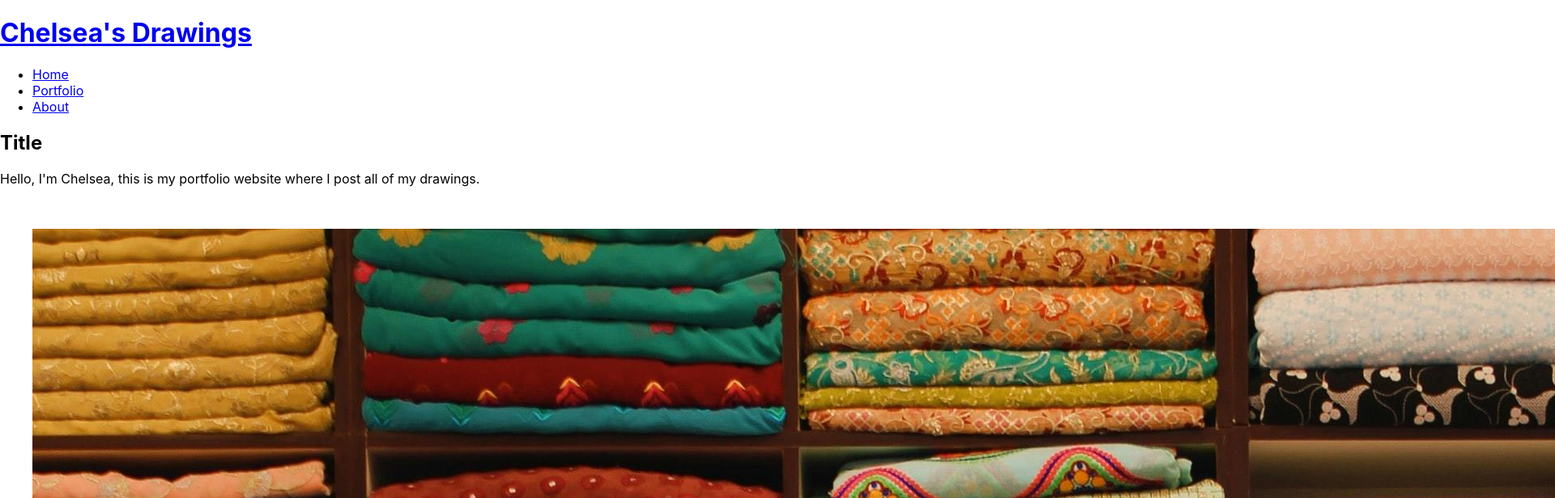
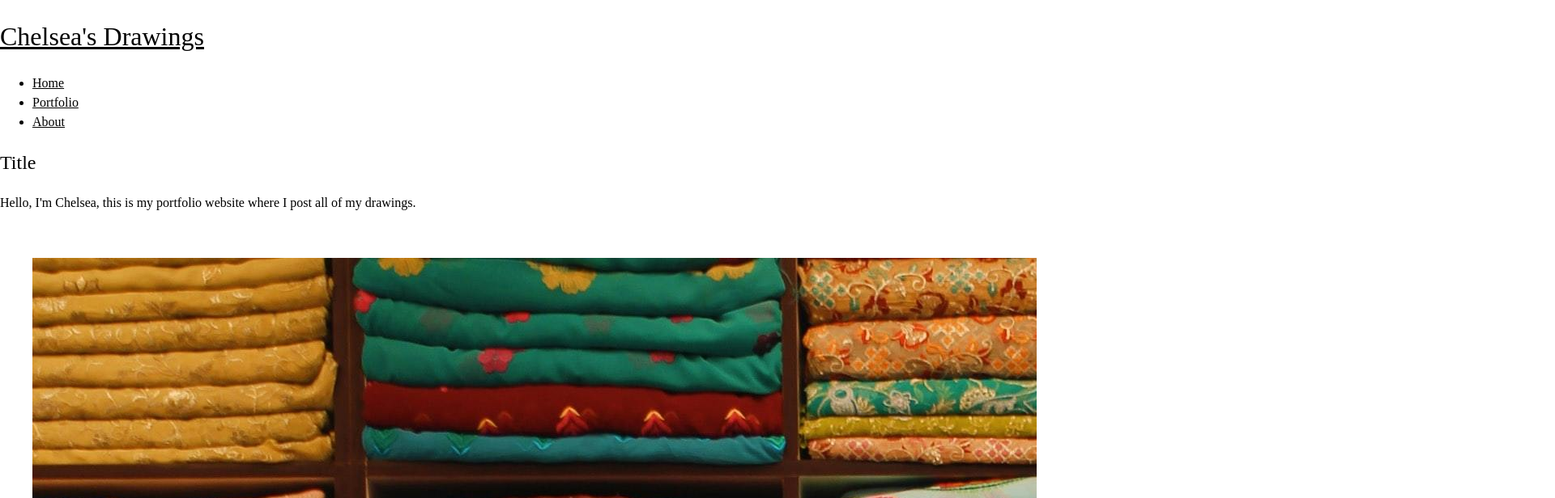
Before and after one commit to BRoseFE/chelsea-portfolio, a React (Create React App) app: page / in a window 1280 px wide. Shown: the top 616 px of the page at 81% size, 1920 px wide, since content can reach past the window. Built offline with nearby package versions, Linux system fonts and the light colour scheme.

Commit message:
Added index.css global rules, deleted App.css as it's not needed. Deleted Logo.svg as it's not needed

```diff
--- a/src/index.css
+++ b/src/index.css
@@ -1,13 +1,33 @@
-body {
-  margin: 0;
-  font-family: -apple-system, BlinkMacSystemFont, 'Segoe UI', 'Roboto', 'Oxygen',
-    'Ubuntu', 'Cantarell', 'Fira Sans', 'Droid Sans', 'Helvetica Neue',
-    sans-serif;
-  -webkit-font-smoothing: antialiased;
-  -moz-osx-font-smoothing: grayscale;
+:root {
+  --max: 1100px;
+  --pad: 1rem;
+  --border: #eaeaea;
+  /* --font-heading: "Markazi Text", serif;
+  --font-body: "Karla", sans-serif; */
 }
 
-code {
-  font-family: source-code-pro, Menlo, Monaco, Consolas, 'Courier New',
-    monospace;
+*,
+*::before,
+*::after {
+    box-sizing: border-box;
 }
+
+h1, h2, h3, h4 {
+  font-family: var(--font-heading);
+  font-weight: 500;
+}
+
+html, body {
+  overflow-x: hidden;
+}
+
+body {
+    margin: 0;
+    font-family: var(--font-body);
+    font-weight: 400;
+    line-height: 1.5;
+}
+
+a {
+    color: inherit;
+}
```
Also changed, not shown: App.css (deleted, +0 -33 lines), src/logo.svg (deleted).
